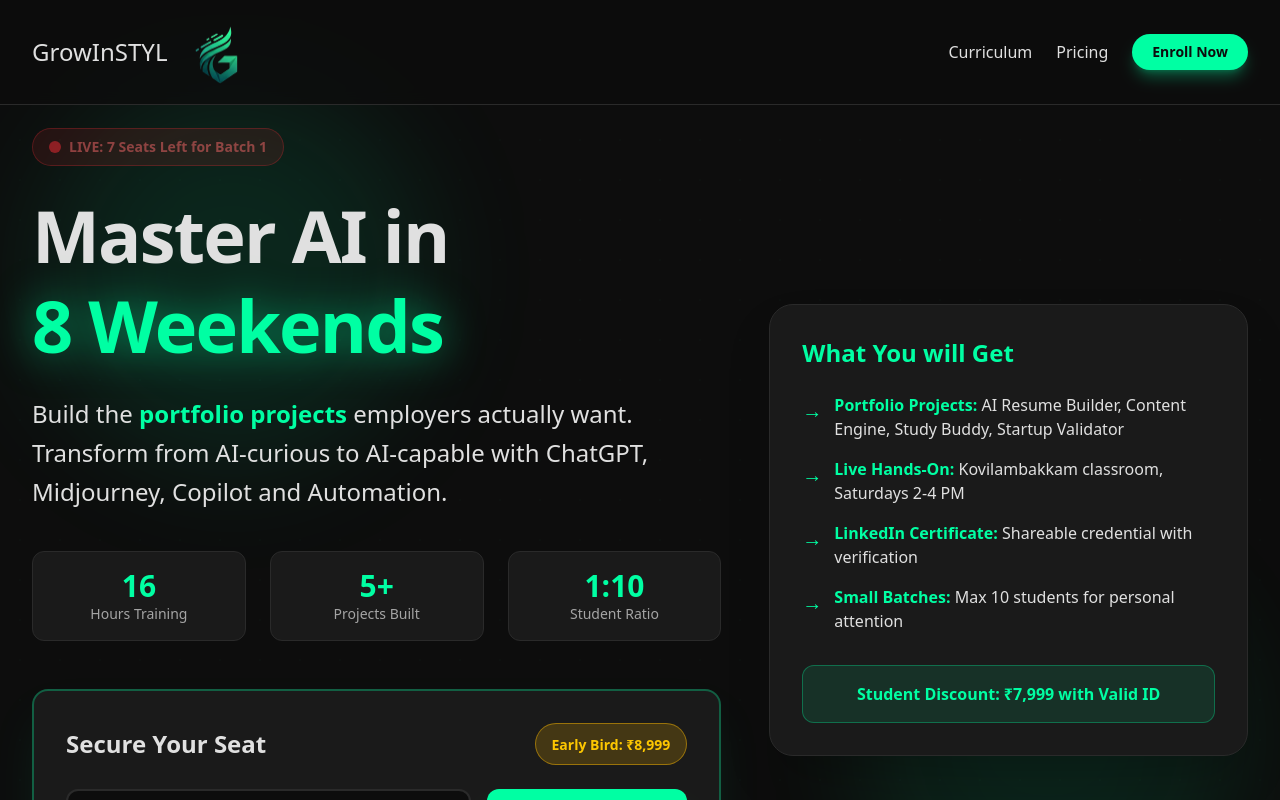
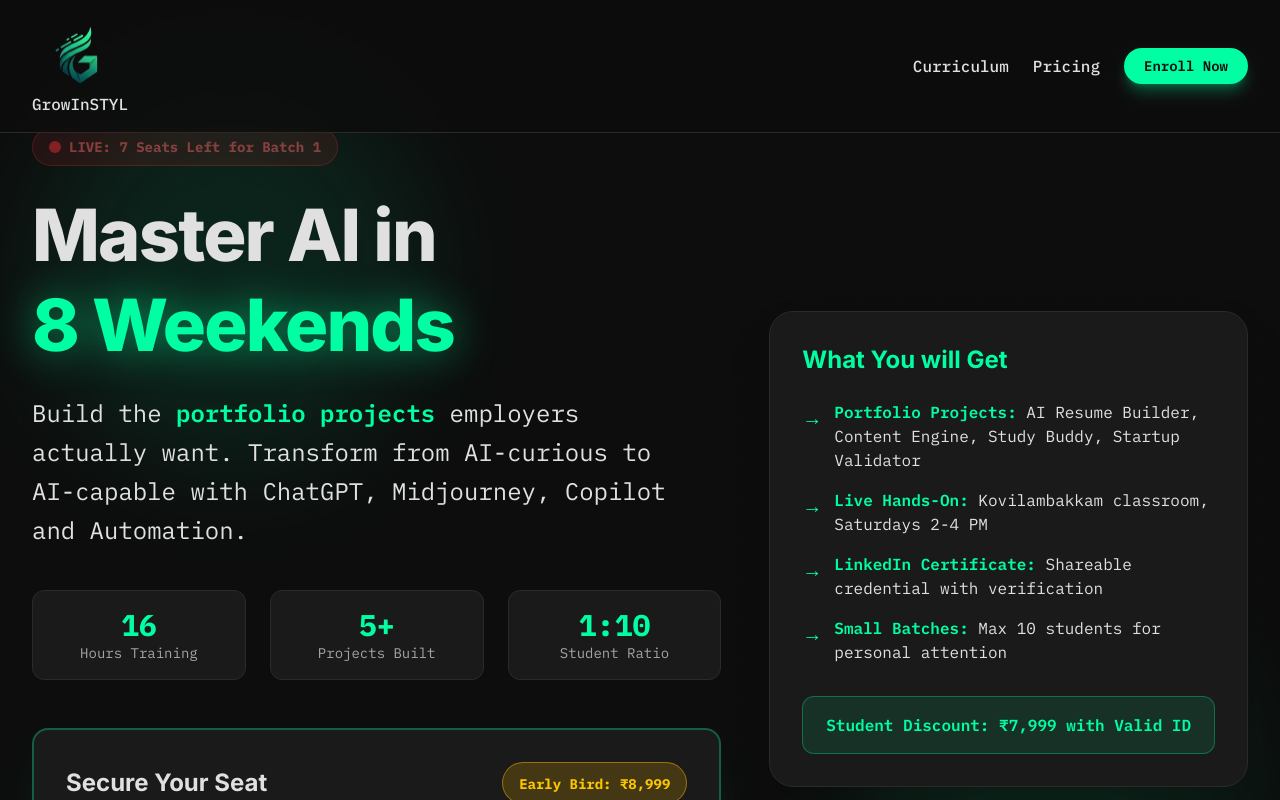
Before and after one commit to Vnktxo/ai-in-landing-page, a Next.js app: page / in a window 1280 px wide. Shown: the top 800 px of the page. Built offline with nearby package versions, Linux system fonts and the light colour scheme.

Commit message:
font changed

```diff
--- a/src/app/globals.css
+++ b/src/app/globals.css
@@ -13,6 +13,7 @@
 @layer base {
   html {
     scroll-behavior: smooth;
+     font-family: var(--font-inter), system-ui, -apple-system, sans-serif;
   }
 
   body {
@@ -20,6 +21,16 @@
     -moz-osx-font-smoothing: grayscale;
     background-color: var(--matrix-bg);
     color: var(--matrix-fg);
+    font-family: var(--font-ibm-plex-mono), 'Courier New', monospace;
+  }
+
+  code, pre, .font-mono {
+    font-family: var(--font-ibm-plex-mono), 'Courier New', monospace;
+  }
+
+  h1, h2, h3, h4, h5, h6 {
+    font-family: var(--font-inter), sans-serif;
+    font-weight: 700;
   }
 }
 
--- a/src/app/layout.tsx
+++ b/src/app/layout.tsx
@@ -1,15 +1,16 @@
 import type { Metadata } from "next";
-import { Geist, Geist_Mono } from "next/font/google";
 import "./globals.css";
+import { Inter, IBM_Plex_Mono } from "next/font/google";
 
-const geistSans = Geist({
-  variable: "--font-geist-sans",
+const inter = Inter({
+  variable: "--font-inter",
   subsets: ["latin"],
 });
 
-const geistMono = Geist_Mono({
-  variable: "--font-geist-mono",
+const ibmPlexMono = IBM_Plex_Mono({
+  variable: "--font-ibm-plex-mono",
   subsets: ["latin"],
+  weight: ["400", "500", "600", "700"],
 });
 
 export const metadata: Metadata = {
@@ -24,7 +25,7 @@
 }>) {
   return (
     <html lang="en" className="scroll-smooth">
-      <body className={`${geistSans.variable} ${geistMono.variable} antialiased bg-gray-900 text-white`}>
+      <body className={`${inter.variable} ${ibmPlexMono.variable} antialiased bg-gray-900 text-white`}>
         {children}
       </body>
     </html>
--- a/src/app/page.tsx
+++ b/src/app/page.tsx
@@ -1,4 +1,4 @@
-import Header from "@/components/Header"; // 👈 Add this import
+import Header from "@/components/Header";
 import Hero from "@/components/Hero";
 import ProofPoints from "@/components/ProofPoints";
 import TargetAudience from "@/components/TargetAudience";
--- a/src/components/Header.tsx
+++ b/src/components/Header.tsx
@@ -20,10 +20,8 @@
       <div className="max-w-7xl mx-auto px-4 sm:px-6 lg:px-8 py-4 flex justify-between items-center">
         <Link
           href="/"
-            className="flex items-center space-x-2 text-2xl font-bold text-primary-dark hover:text-primary-light group">
-           <a href="#curriculum" className="text-[#E0E0E0] transition duration-200 font-medium">
-            GrowInSTYL
-          </a>
+          className="flex flex-col items-center space-y-1 text-2xl font-bold text-primary-dark hover:text-primary-light group"
+        >
           <Image
             src="/GrowInSTYL.png"
             alt="GrowInSTYL Logo"
@@ -32,7 +30,11 @@
             className="h-10 md:h-18 w-auto rounded-sm group-hover:scale-105 transition-transform duration-300"
             priority
           />
+          <span className="text-[#E0E0E0] text-sm md:text-base font-medium group-hover:text-[#00FFA3] transition duration-200">
+            GrowInSTYL
+          </span>
         </Link>
+
         <nav className="hidden md:flex items-center gap-6">
           <a href="#curriculum" className="text-[#E0E0E0] hover:text-[#00FFA3] transition duration-200 font-medium">
             Curriculum
```
Lines whose indentation alone changed are shown as unchanged.
